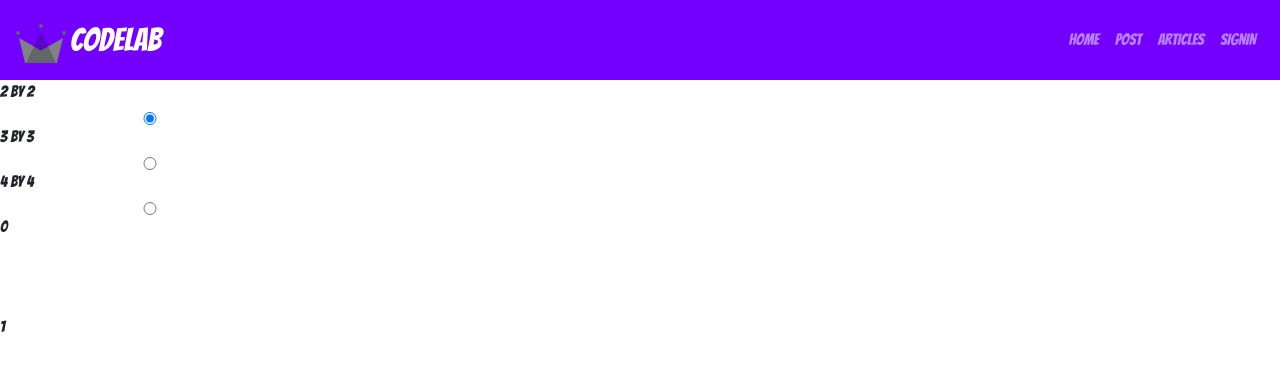
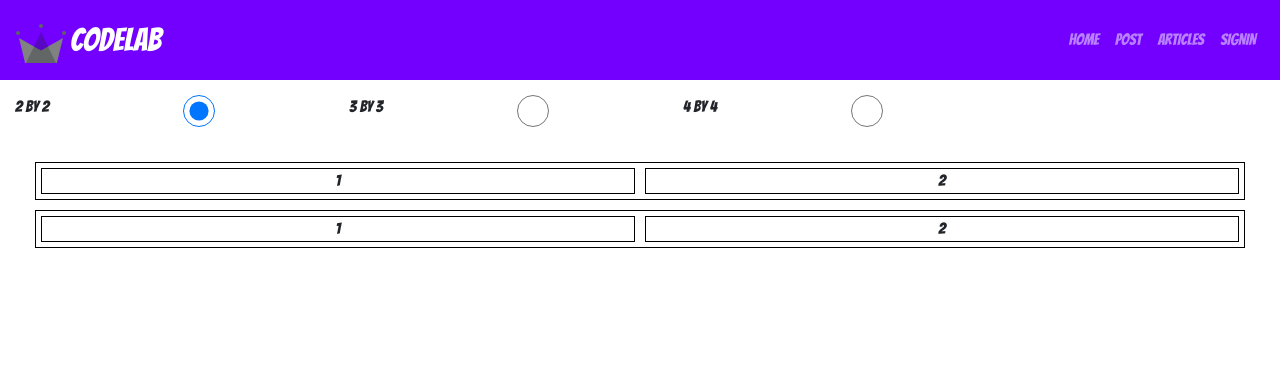
Before and after one commit to CoderGuy614/CodeLab-FireBase, a React (Create React App) app: page /layout2by2 in a window 1280 px wide. Shown: the top 370 px of the page. Built offline with nearby package versions, Linux system fonts and the light colour scheme; no server answers.

Commit message:
Dynamic grid form finished

```diff
--- a/src/pages/layouts/TwoByTwo.css
+++ b/src/pages/layouts/TwoByTwo.css
@@ -1,13 +1,20 @@
 .two-by-two-grid {
   display: grid;
+  text-align: center;
+  margin: 20px;
+  padding: 10px;
 }
 
-.item {
-  width: 100px;
-  height: 100px;
+.row,
+.col {
+  width: auto;
+  height: auto;
+  border: 1px solid black;
+  margin: 5px;
 }
 
 .grid-size-form {
+  margin: 15px;
   display: flex;
-  flex-direction: column;
+  flex-direction: row;
 }
--- a/src/pages/layouts/TwoByTwo.js
+++ b/src/pages/layouts/TwoByTwo.js
@@ -10,10 +10,21 @@ const TwoByTwo = () => {
     setRows(Array(Number(e.target.value)).fill(0));
   };
 
+  const makeRows = () =>
+    rows.map((row, index) => (
+      <div key={index} className="row">
+        {rows.map((col, index) => (
+          <div key={index} className="col">
+            {index + 1}
+          </div>
+        ))}
+      </div>
+    ));
+
   return (
     <>
-      <form className="grid-size-form" action="">
-        <label for="2x2"> 2 By 2</label>
+      <form className="grid-size-form">
+        <label htmlFor="2x2"> 2 By 2</label>
         <input
           checked={rows.length == 2}
           type="radio"
@@ -22,7 +33,7 @@ const TwoByTwo = () => {
           id="2x2"
           onChange={handleChange}
         />
-        <label for="3x3"> 3 By 3</label>
+        <label htmlFor="3x3"> 3 By 3</label>
         <input
           type="radio"
           checked={rows.length == 3}
@@ -31,7 +42,7 @@ const TwoByTwo = () => {
           id="3x3"
           onChange={handleChange}
         />
-        <label for="4x4"> 4 By 4</label>
+        <label htmlFor="4x4"> 4 By 4</label>
         <input
           type="radio"
           checked={rows.length == 4}
@@ -42,11 +53,7 @@ const TwoByTwo = () => {
         />
       </form>
 
-      <div className="two-by-two-grid">
-        {rows &&
-          rows.length > 0 &&
-          rows.map((row, index) => <div className="item">{index}</div>)}
-      </div>
+      <div className="two-by-two-grid">{makeRows()}</div>
     </>
   );
 };
```
